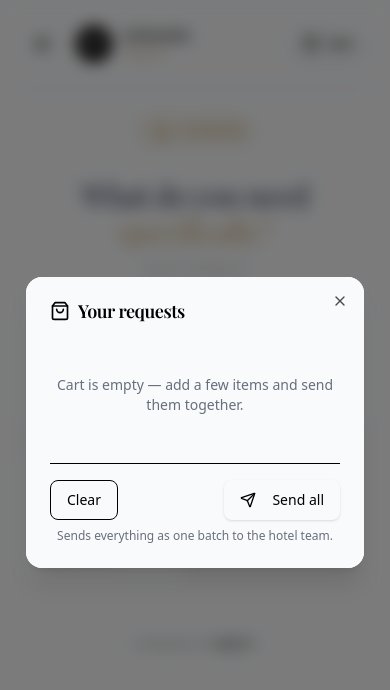
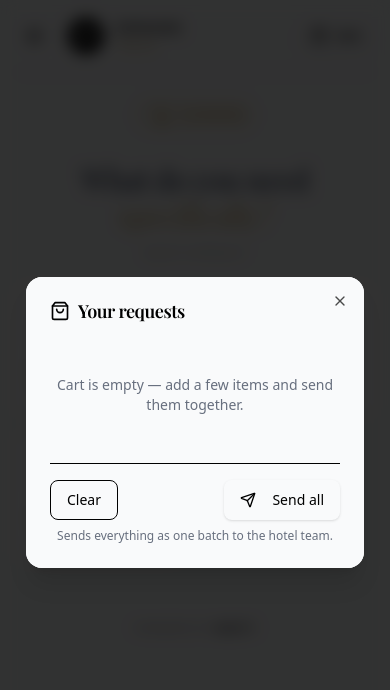
Before and after one commit to AchiGel/hosty_client_guest, a React (Vite) app: page /categories/Cleaning in a window 390 px wide. Both pictures are taken after a click on the button "Cart". Shown: the top 690 px of the page. Built offline with nearby package versions, Linux system fonts and the light colour scheme.

Commit message:
hot-fix/changed paddings

```diff
--- a/src/App.tsx
+++ b/src/App.tsx
@@ -7,7 +7,7 @@ import { useState } from "react";
 function App() {
   const [cartOpen, setCartOpen] = useState(false);
   return (
-    <div className="max-w-4xl mx-auto min-h-screen px-6 bg-[#F6F7F9]">
+    <div className="px-4 max-w-4xl mx-auto min-h-screen sm:px-6 bg-[#F6F7F9]">
       <div className="sticky top-0 z-50 bg-[#F6F7F9]">
         <Header cartOpen={cartOpen} setCartOpen={setCartOpen} />
       </div>
--- a/src/components/Header.tsx
+++ b/src/components/Header.tsx
@@ -1,4 +1,4 @@
-import { useLocation, useNavigate } from "react-router-dom";
+import { Link, useLocation, useNavigate } from "react-router-dom";
 import CartModal from "./modals/CartModal";
 
 const Header = ({
@@ -14,7 +14,7 @@ const Header = ({
   const showBackButton = location.pathname !== "/";
 
   return (
-    <header className="py-6 flex items-center justify-between border-b border-gray-300">
+    <header className="py-4 sm:py-6 flex items-center justify-between border-b border-gray-300">
       {cartOpen && <CartModal setCartOpen={setCartOpen} />}
       <div className="flex items-center gap-3">
         {showBackButton && (
@@ -46,7 +46,7 @@ const Header = ({
             </svg>
           </button>
         )}
-
+        <Link to={"/"}>
           <div className="flex items-center gap-3">
             <div className="rounded-full bg-black text-white w-9 h-9 flex items-center justify-center font-semibold text-sm font-inter">
               EP
@@ -60,6 +60,7 @@ const Header = ({
               </span>
             </div>
           </div>
+        </Link>
       </div>
 
       <button
--- a/src/components/modals/CartModal.tsx
+++ b/src/components/modals/CartModal.tsx
@@ -8,7 +8,7 @@ const CartModal = ({
       onClick={() => setCartOpen(false)}
       className="fixed inset-0 z-50 flex items-center justify-center"
     >
-      <div className="absolute inset-0 bg-black/50 backdrop-blur-sm" />
+      <div className="absolute inset-0 bg-black/80 backdrop-blur-sm" />
 
       <div
         onClick={(e) => e.stopPropagation()}
--- a/src/components/modals/MenuModal.tsx
+++ b/src/components/modals/MenuModal.tsx
@@ -10,7 +10,7 @@ const MenuModal = ({
       }}
       className="fixed inset-0 z-50 flex items-center justify-center"
     >
-      <div className="absolute inset-0 bg-black/50 backdrop-blur-sm" />
+      <div className="absolute inset-0 bg-black/80 backdrop-blur-sm" />
 
       <div
         onClick={(e) => e.stopPropagation()}
--- a/src/components/modals/SubcategoryModal.tsx
+++ b/src/components/modals/SubcategoryModal.tsx
@@ -52,7 +52,7 @@ const SubcategoryModal = ({
     <div className="fixed inset-0 z-50 flex items-center justify-center">
       {/* Overlay */}
       <div
-        className="absolute inset-0 bg-black/50 backdrop-blur-sm"
+        className="absolute inset-0 bg-black/80 backdrop-blur-sm"
         onClick={onClose}
       />
 
--- a/src/components/modals/WifiModal.tsx
+++ b/src/components/modals/WifiModal.tsx
@@ -10,7 +10,7 @@ const WifiModal = ({
       }}
       className="fixed inset-0 z-50 flex items-center justify-center"
     >
-      <div className="absolute inset-0 bg-black/50 backdrop-blur-sm" />
+      <div className="absolute inset-0 bg-black/80 backdrop-blur-sm" />
 
       <div
         onClick={(e) => e.stopPropagation()}
```
Lines whose indentation alone changed are shown as unchanged.
